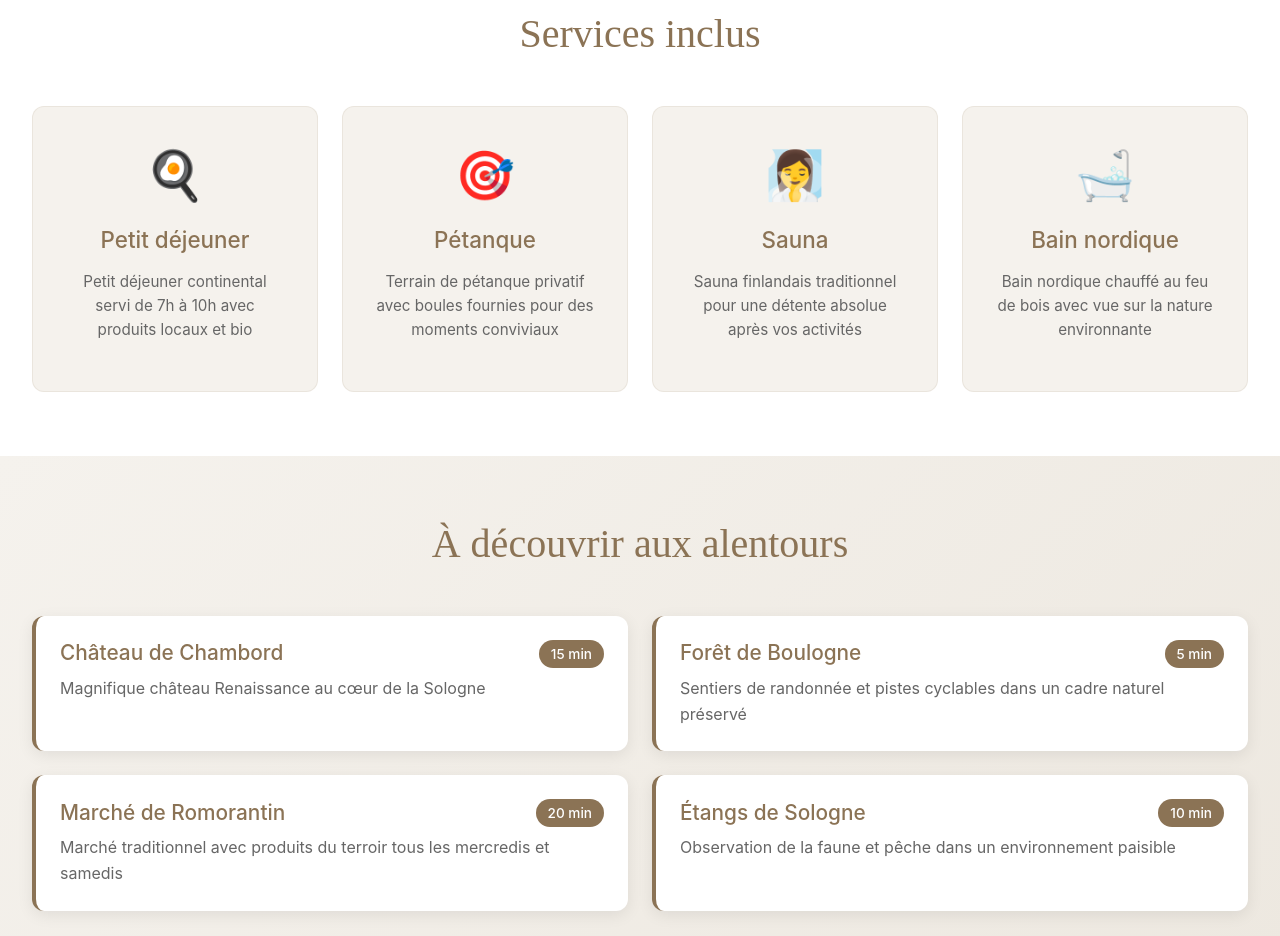
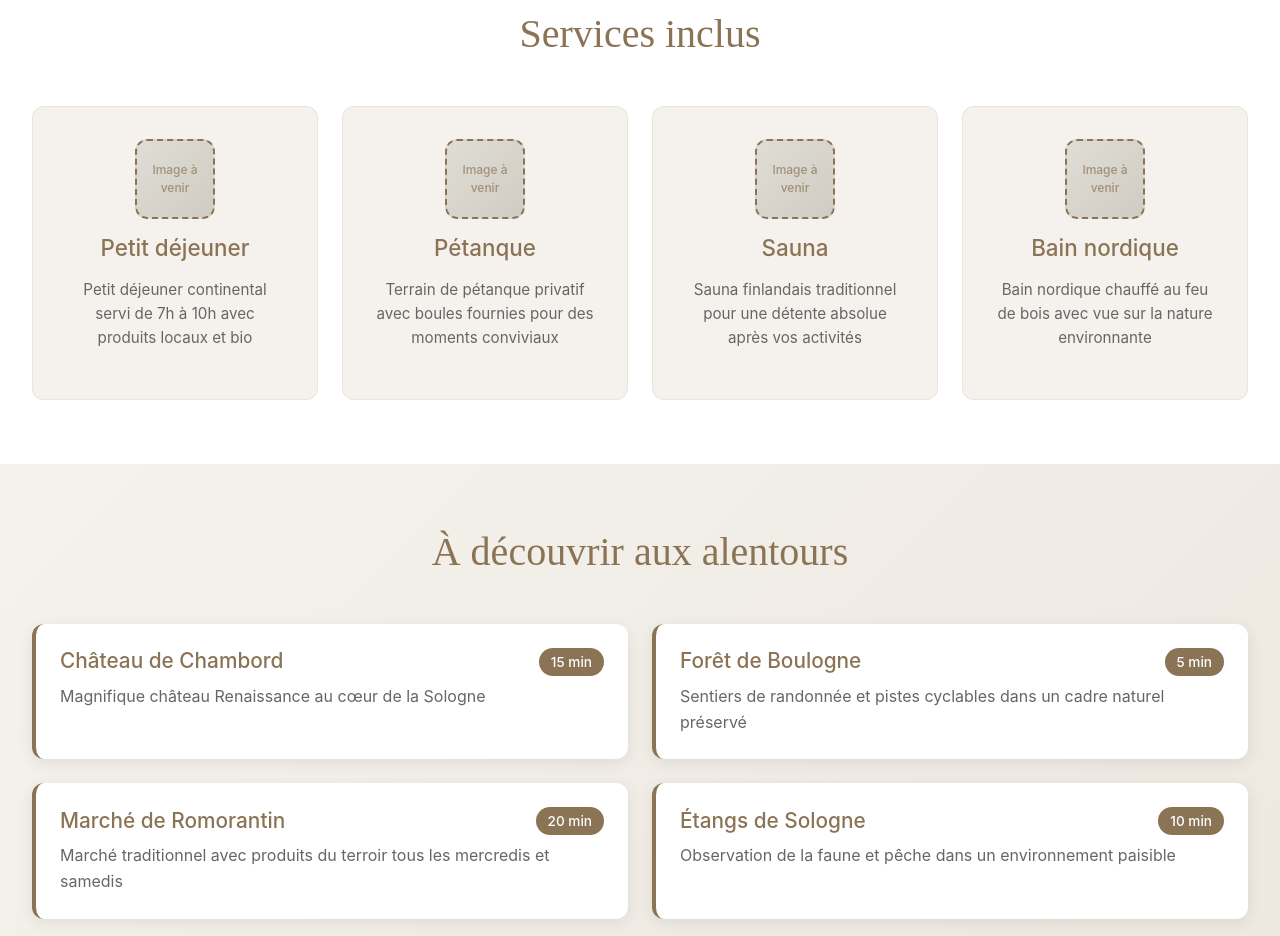
Before and after one commit to AntoineO-dev/Wallaby_front, a React (Vite) app: page /chambre/nid-wallaby in a window 1280 px wide. Shown: the part 1680-2616 px from the top of the page. Built offline with nearby package versions, Linux system fonts and the light colour scheme; no server answers.

Commit message:
image service NidWallabyPage

```diff
--- a/src/pages/NidWallabyPage.jsx
+++ b/src/pages/NidWallabyPage.jsx
@@ -13,22 +13,22 @@ const NidWallabyPage = () => {
 
   const services = [
     {
-      icon: '🍳',
+      image: null, // Espace réservé pour l'image du petit déjeuner
       title: 'Petit déjeuner',
       description: 'Petit déjeuner continental servi de 7h à 10h avec produits locaux et bio'
     },
     {
-      icon: '🎯',
+      image: null, // Espace réservé pour l'image de la pétanque
       title: 'Pétanque',
       description: 'Terrain de pétanque privatif avec boules fournies pour des moments conviviaux'
     },
     {
-      icon: '🧖‍♀️',
+      image: null, // Espace réservé pour l'image du sauna
       title: 'Sauna',
       description: 'Sauna finlandais traditionnel pour une détente absolue après vos activités'
     },
     {
-      icon: '🛁',
+      image: null, // Espace réservé pour l'image du bain nordique
       title: 'Bain nordique',
       description: 'Bain nordique chauffé au feu de bois avec vue sur la nature environnante'
     }
@@ -149,7 +149,19 @@ const NidWallabyPage = () => {
             {services.map((service, index) => (
               <div key={index} className="col-lg-3 col-md-6">
                 <div className="service-card">
-                  <div className="service-icon">{service.icon}</div>
+                  <div className="service-image-placeholder">
+                    {service.image ? (
+                      <img
+                        src={service.image}
+                        alt={service.title}
+                        className="service-image"
+                      />
+                    ) : (
+                      <div className="service-image-empty">
+                        <span>Image à venir</span>
+                      </div>
+                    )}
+                  </div>
                   <h4>{service.title}</h4>
                   <p>{service.description}</p>
                 </div>
--- a/styles/NidWallabyPage.css
+++ b/styles/NidWallabyPage.css
@@ -122,10 +122,54 @@
   box-shadow: 0 8px 24px rgba(0,0,0,0.1);
 }
 
-.service-icon {
-  font-size: 3rem;
-  margin-bottom: 1rem;
-  display: block;
+/* Conteneur pour l'image du service */
+.service-image-placeholder {
+  width: 80px;
+  height: 80px;
+  margin: 0 auto 1rem;
+  border-radius: 12px;
+  overflow: hidden;
+  display: flex;
+  align-items: center;
+  justify-content: center;
+}
+
+/* Style pour l'image du service */
+.service-image {
+  width: 100%;
+  height: 100%;
+  object-fit: cover;
+  border-radius: 12px;
+}
+
+/* Style pour l'espace réservé quand il n'y a pas d'image */
+.service-image-empty {
+  width: 100%;
+  height: 100%;
+  background: linear-gradient(135deg, #e0ddd6 0%, #d0ccc3 100%);
+  border: 2px dashed #8b7355;
+  border-radius: 12px;
+  display: flex;
+  align-items: center;
+  justify-content: center;
+  transition: all 0.3s ease;
+}
+
+.service-image-empty span {
+  color: #8b7355;
+  font-size: 0.75rem;
+  font-weight: 500;
+  text-align: center;
+  opacity: 0.7;
+}
+
+.service-card:hover .service-image-empty {
+  background: linear-gradient(135deg, #d0ccc3 0%, #c0bcb3 100%);
+  border-color: #6d5940;
+}
+
+.service-card:hover .service-image-empty span {
+  opacity: 1;
 }
 
 .service-card h4 {
```
